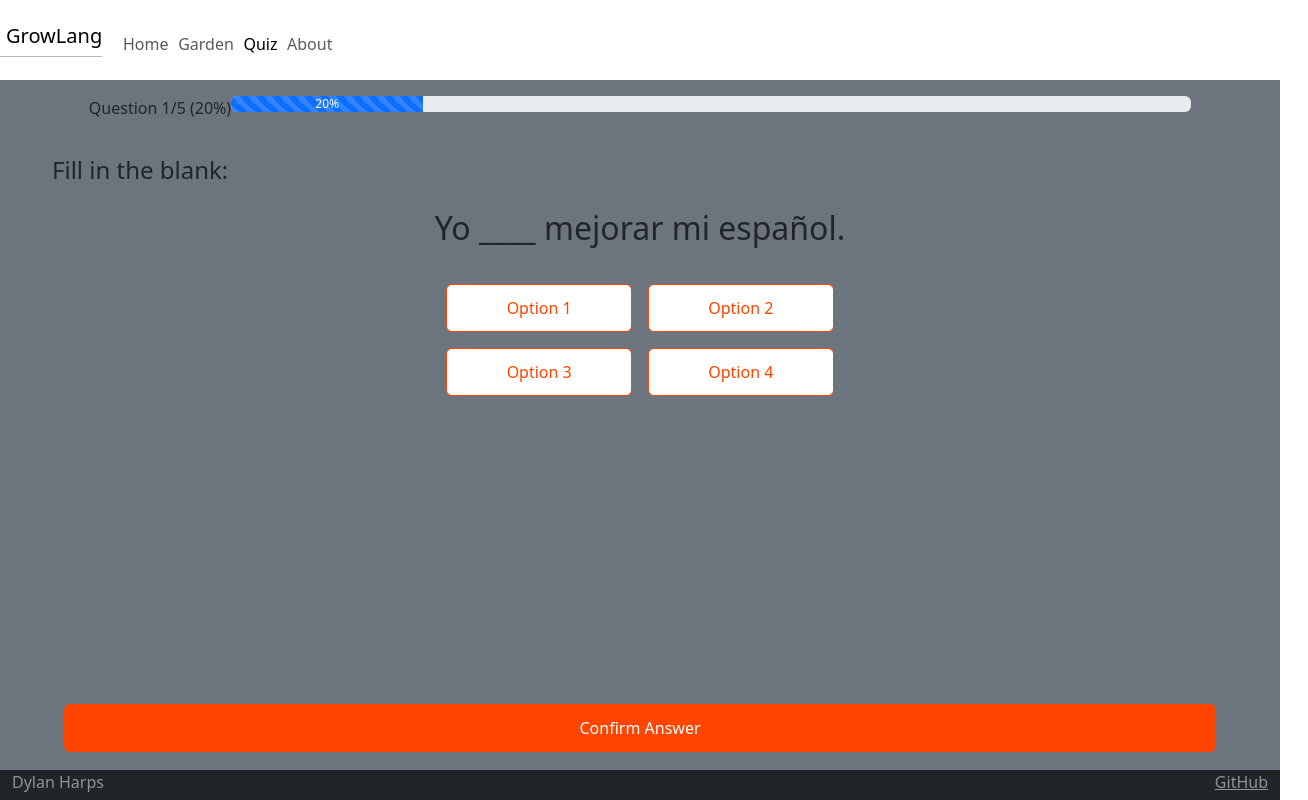
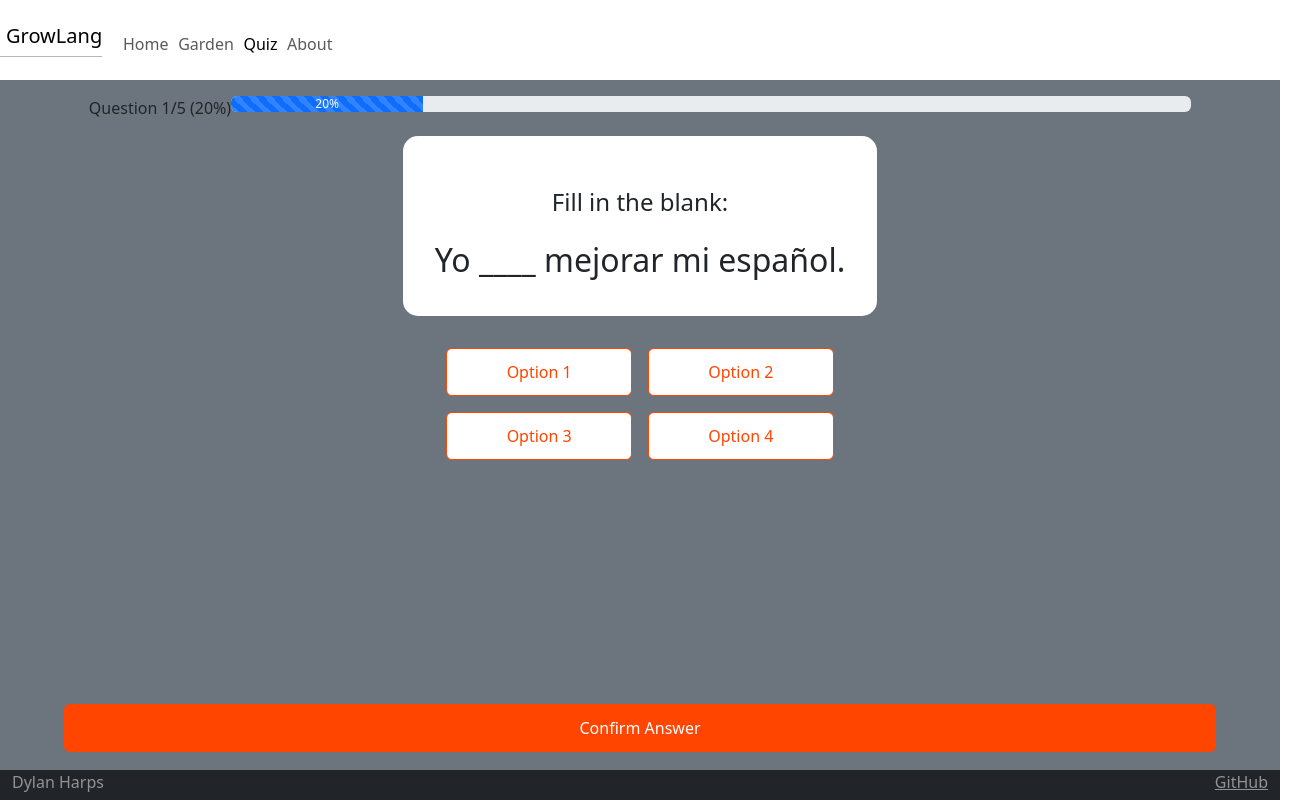
Before and after one commit to Dylan-Harps/startup, a React (Vite) app: page /quiz in a window 1280 px wide. Shown: the whole page, 1308 px wide, since content can reach past the window. Built offline with nearby package versions, Linux system fonts and the light colour scheme.

Commit message:
Add white box to quiz page for legibility

```diff
--- a/src/quiz/quiz.css
+++ b/src/quiz/quiz.css
@@ -20,11 +20,16 @@
     margin-top: 1rem;
 }
 
+.question-box {
+    border-radius: 15px;
+    border-color: black;
+    background-color: white;
+    padding: clamp(2rem, 5vw, 2rem);
+}
+
 .instruction {
     font-size: 1.5rem;
-    text-align: left;
     width: 100%;
-    margin-left: 5rem;
     margin-top: 1rem;
 }
 
--- a/src/quiz/quiz.jsx
+++ b/src/quiz/quiz.jsx
@@ -12,8 +12,10 @@ export function Quiz() {
         </div>
       </div>
 
-      <div className="instruction">Fill in the blank:</div>
-      <div className="question">Yo ____ mejorar mi español.</div>
+      <div className="question-box">
+        <div className="instruction">Fill in the blank:</div>
+        <div className="question">Yo ____ mejorar mi español.</div>
+      </div>
       <div className="answer-options">
         <button className="btn btn-outline-primary option">Option 1</button>
         <button className="btn btn-outline-primary option">Option 2</button>
```
